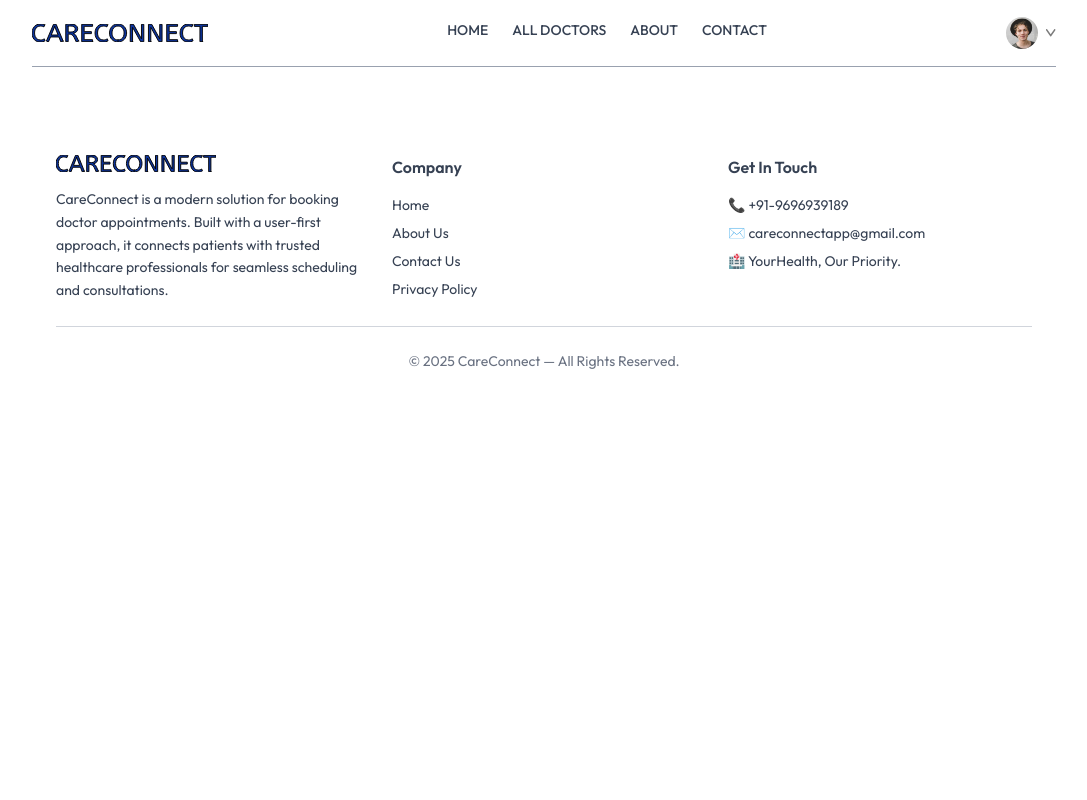
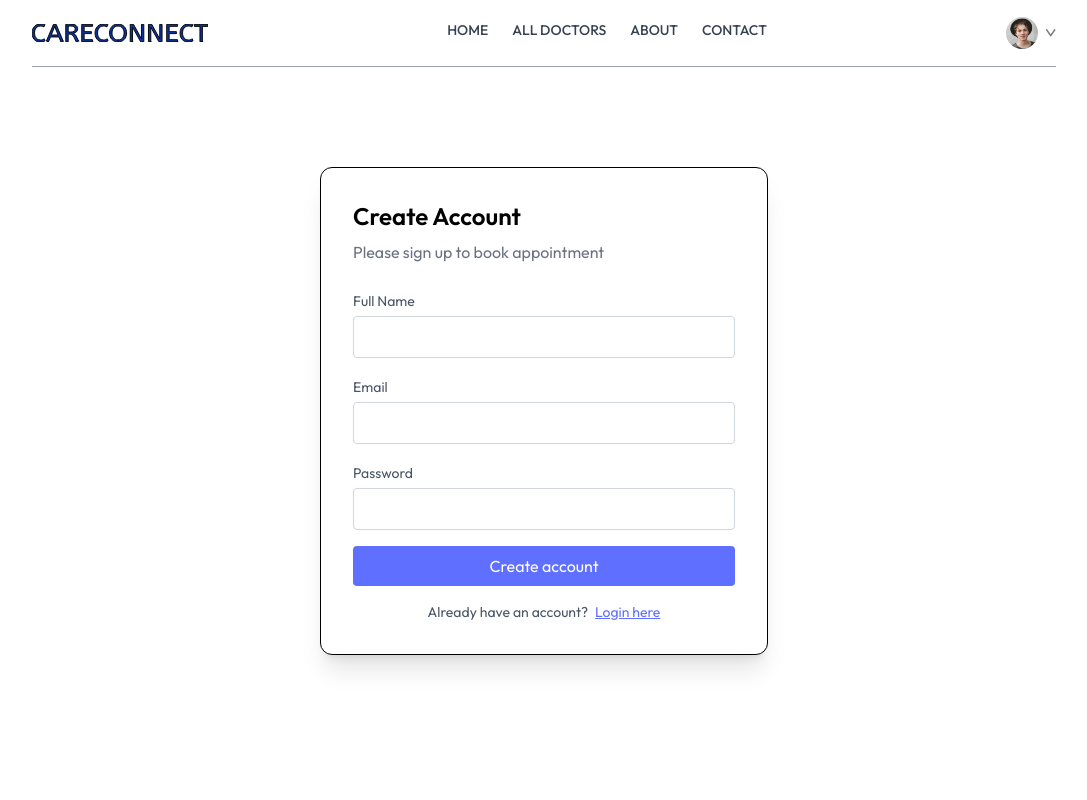
Before and after one commit to rajat-mish/CARECONNECT, a React (Vite) app in the folder Frontend/: page /login in a window 1280 px wide. Shown: the top 800 px of the page, without its empty margins (96-1183 px from the left). Built offline with nearby package versions, Linux system fonts and the light colour scheme.

Commit message:
added Login.jsx

```diff
--- a/Frontend/src/pages/Login.jsx
+++ b/Frontend/src/pages/Login.jsx
@@ -1,11 +1,116 @@
-import React from 'react'
+// import React, { useState } from 'react'
 
-const Login = () => {
+// const Login = () => {
+//   const [state,setState]=useState('Sign Up')
+//   const [email,setEmail]=useState('')
+//   const [password,setPassword]=useState('')
+//   const [name,setName]=useState('')
+
+// const onSubmitHandler=async(event)=>{
+//   event.preventDefault()
+// }
+
+
+//   return (
+//     <form >
+
+//     </form>
+//   )
+// }
+
+// export default Login
+
+
+
+
+import React, { useState } from 'react';
+
+const AuthForm = () => {
+  const [mode, setMode] = useState('signup');
+  const [name, setName] = useState('');
+  const [email, setEmail] = useState('');
+  const [password, setPassword] = useState('');
+
+  const handleSubmit = (e) => {
+    e.preventDefault();
+    if (mode === 'signup') {
+      console.log('Signup:', { name, email, password });
+    } else {
+      console.log('Login:', { email, password });
+    }
+  };
+
   return (
-    <div>
+    <div className="min-h-screen flex items-start justify-center pt-20 bg-white px-4">
+      <div className="bg-white p-8 rounded-xl shadow-xl w-full max-w-md border">
+        <h2 className="text-2xl font-semibold mb-2">
+          {mode === 'signup' ? 'Create Account' : 'Welcome Back'}
+        </h2>
+        <p className="text-gray-500 mb-6">
+          {mode === 'signup'
+            ? 'Please sign up to book appointment'
+            : 'Please login to continue'}
+        </p>
 
+        <form onSubmit={handleSubmit} className="space-y-4">
+          {mode === 'signup' && (
+            <div>
+              <label className="text-sm text-gray-600">Full Name</label>
+              <input
+                type="text"
+                value={name}
+                onChange={(e) => setName(e.target.value)}
+                required
+                className="w-full border border-gray-300 px-4 py-2 rounded mt-1 focus:outline-none focus:ring-2 focus:ring-primary"
+              />
+            </div>
+          )}
+
+          <div>
+            <label className="text-sm text-gray-600">Email</label>
+            <input
+              type="email"
+              value={email}
+              onChange={(e) => setEmail(e.target.value)}
+              required
+              className="w-full border border-gray-300 px-4 py-2 rounded mt-1 focus:outline-none focus:ring-2 focus:ring-primary"
+            />
+          </div>
+
+          <div>
+            <label className="text-sm text-gray-600">Password</label>
+            <input
+              type="password"
+              value={password}
+              onChange={(e) => setPassword(e.target.value)}
+              required
+              className="w-full border border-gray-300 px-4 py-2 rounded mt-1 focus:outline-none focus:ring-2 focus:ring-primary"
+            />
+          </div>
+
+          <button
+            type="submit"
+            className="w-full bg-primary text-white py-2 rounded hover:opacity-90 transition"
+          >
+            {mode === 'signup' ? 'Create account' : 'Login'}
+          </button>
+        </form>
+
+        <p className="text-sm text-center mt-4 text-gray-600">
+          {mode === 'signup'
+            ? 'Already have an account?'
+            : "Don't have an account?"}{' '}
+          <button
+            type="button"
+            onClick={() => setMode(mode === 'signup' ? 'login' : 'signup')}
+            className="text-primary underline ml-1"
+          >
+            {mode === 'signup' ? 'Login here' : 'Sign up'}
+          </button>
+        </p>
+      </div>
     </div>
-  )
-}
+  );
+};
 
-export default Login
+export default AuthForm;
```
